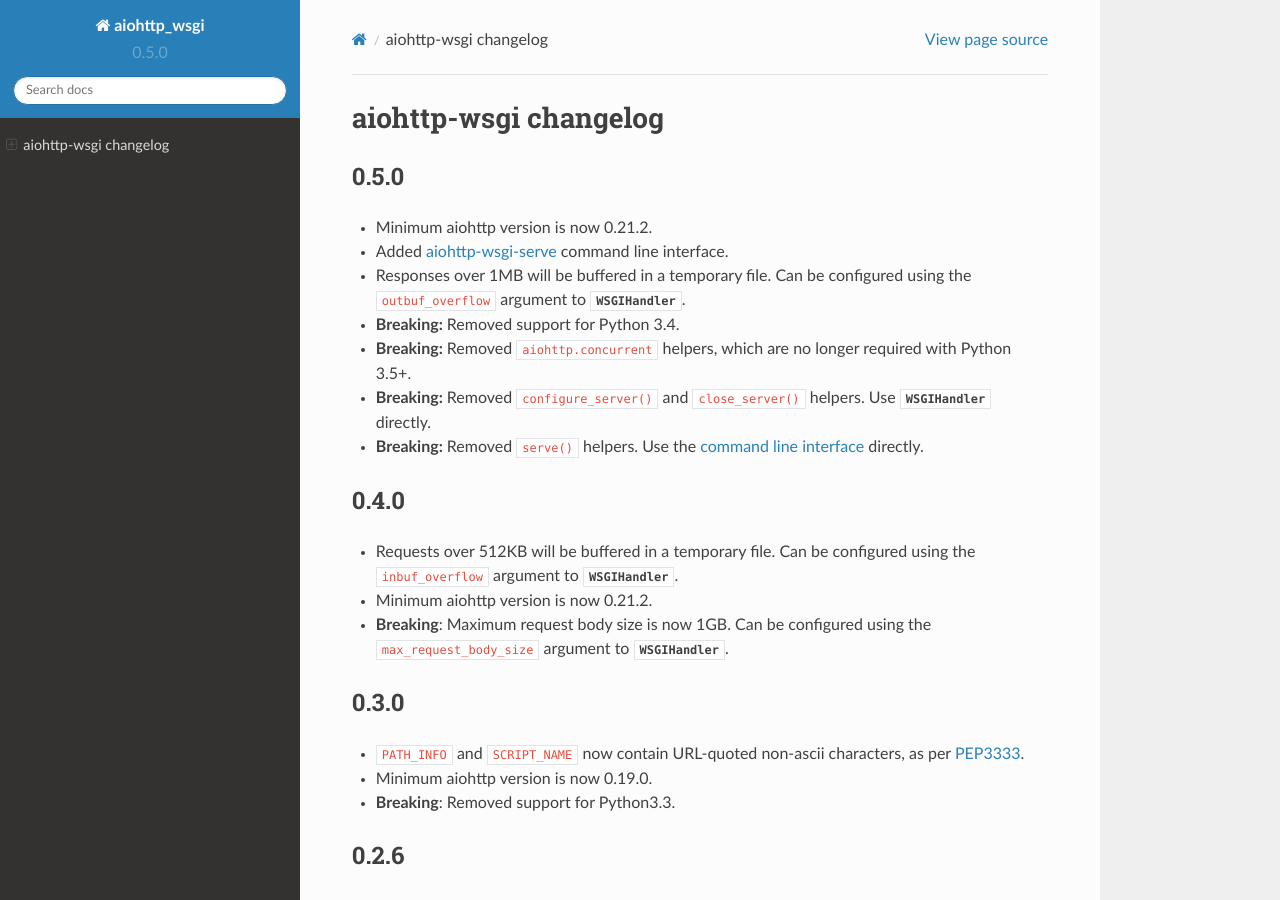
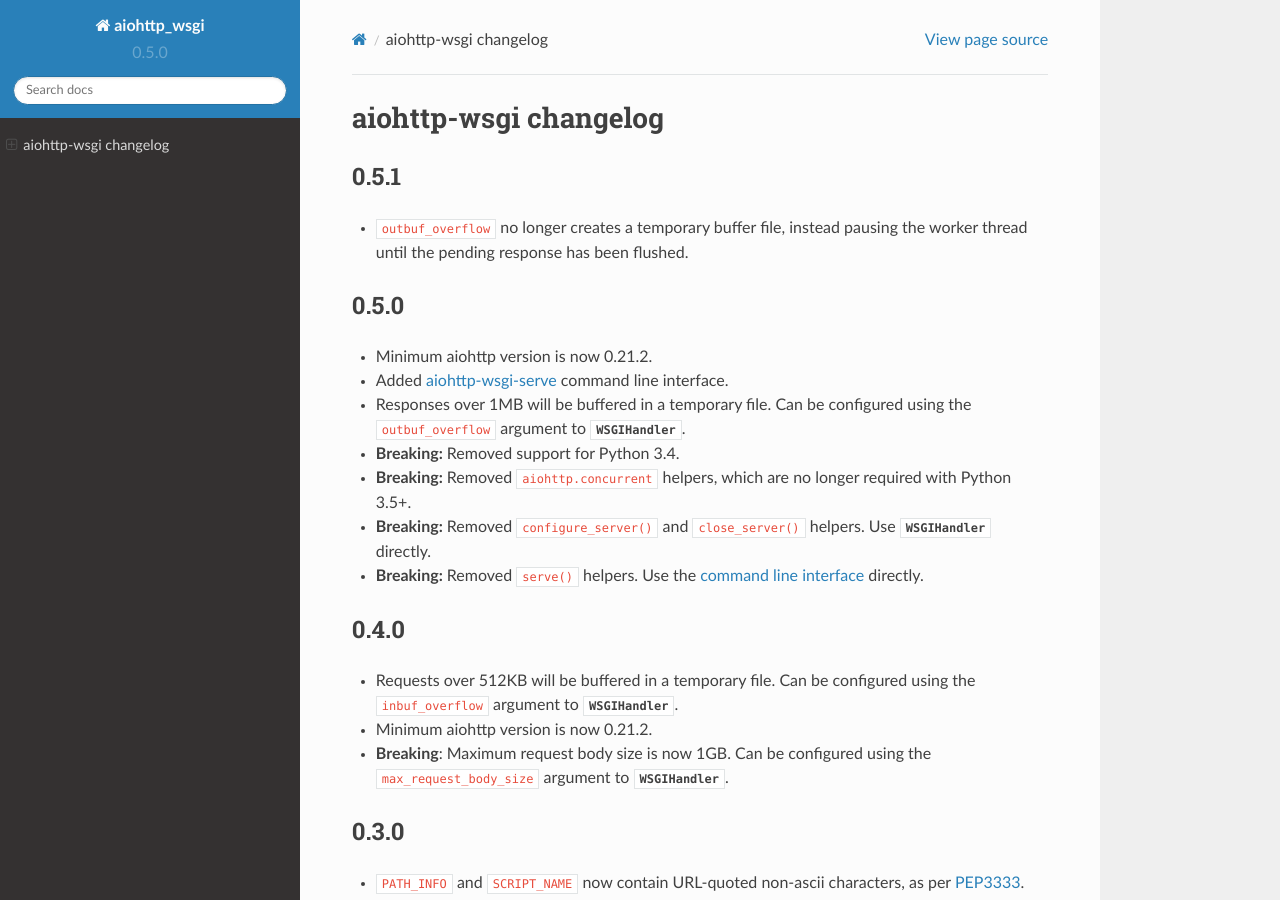
Before and after one commit to etianen/aiohttp-wsgi, a Sphinx documentation site: the page built from docs/changelog.rst, in a window 1280 px wide and 900 px high. Built offline with Sphinx 7.4.7 and the Read the Docs theme 2.0.0, drawn with Linux system fonts in a browser that asks for light colours.

Commit message:
Updating docs and changelog

```diff
--- a/docs/changelog.rst
+++ b/docs/changelog.rst
@@ -2,6 +2,12 @@
 ======================
 
 .. currentmodule:: aiohttp_wsgi
+
+0.5.1
+-----
+
+- ``outbuf_overflow`` no longer creates a temporary buffer file, instead pausing the worker thread until the pending response has been flushed.
+
 
 0.5.0
 -----
```
